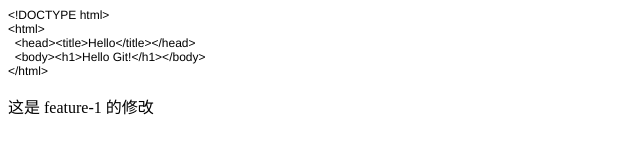
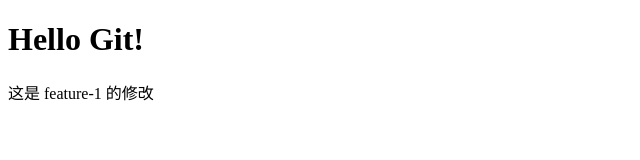
Before and after one commit to jellyiilu/data_engineer_study_plan, a plain HTML site: page index.html in a window 1280 px wide. Shown: the whole page, without its empty margins (0-640 px from the left). Drawn offline with Linux system fonts and the light colour scheme.

Commit message:
修复 TextEdit 生成的错误 HTML，改为纯文本

```diff
--- a/index.html
+++ b/index.html
@@ -1,21 +1,7 @@
-<!DOCTYPE html PUBLIC "-//W3C//DTD HTML 4.01//EN" "http://www.w3.org/TR/html4/strict.dtd">
+<!DOCTYPE html>
 <html>
-<head>
-  <meta http-equiv="Content-Type" content="text/html; charset=utf-8">
-  <meta http-equiv="Content-Style-Type" content="text/css">
-  <title></title>
-  <meta name="Generator" content="Cocoa HTML Writer">
-  <meta name="CocoaVersion" content="2575.4">
-  <style type="text/css">
-    p.p1 {margin: 0.0px 0.0px 0.0px 0.0px; font: 12.0px Helvetica}
-  </style>
-</head>
-<body>
-<p class="p1">&lt;!DOCTYPE html&gt;</p>
-<p class="p1">&lt;html&gt;</p>
-<p class="p1"><span class="Apple-converted-space">  </span>&lt;head&gt;&lt;title&gt;Hello&lt;/title&gt;&lt;/head&gt;</p>
-<p class="p1"><span class="Apple-converted-space">  </span>&lt;body&gt;&lt;h1&gt;Hello Git!&lt;/h1&gt;&lt;/body&gt;</p>
-<p class="p1">&lt;/html&gt;</p>
-</body>
+  <head><title>Hello</title></head>
+  <body><h1>Hello Git!</h1>
+        <p>这是 feature-1 的修改</p>
+  </body>
 </html>
-<p>这是 feature-1 的修改</p>
```
